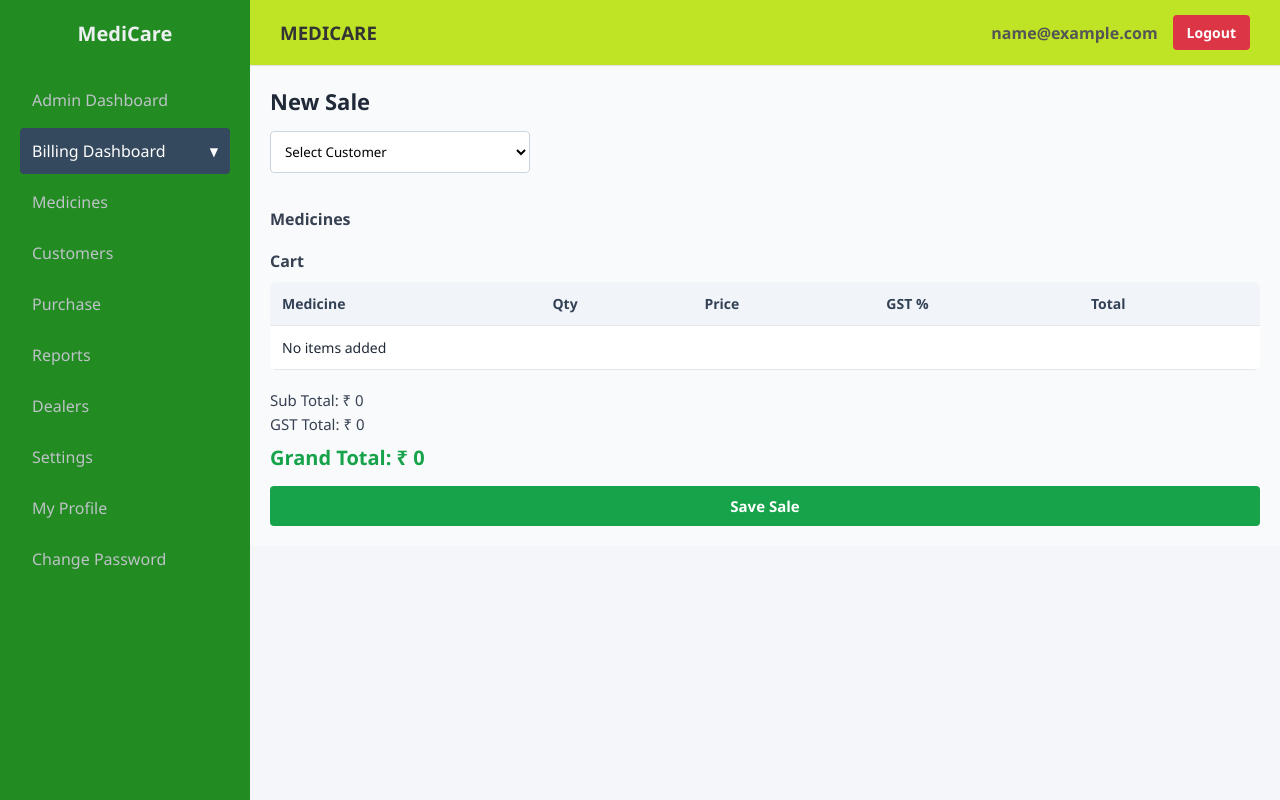
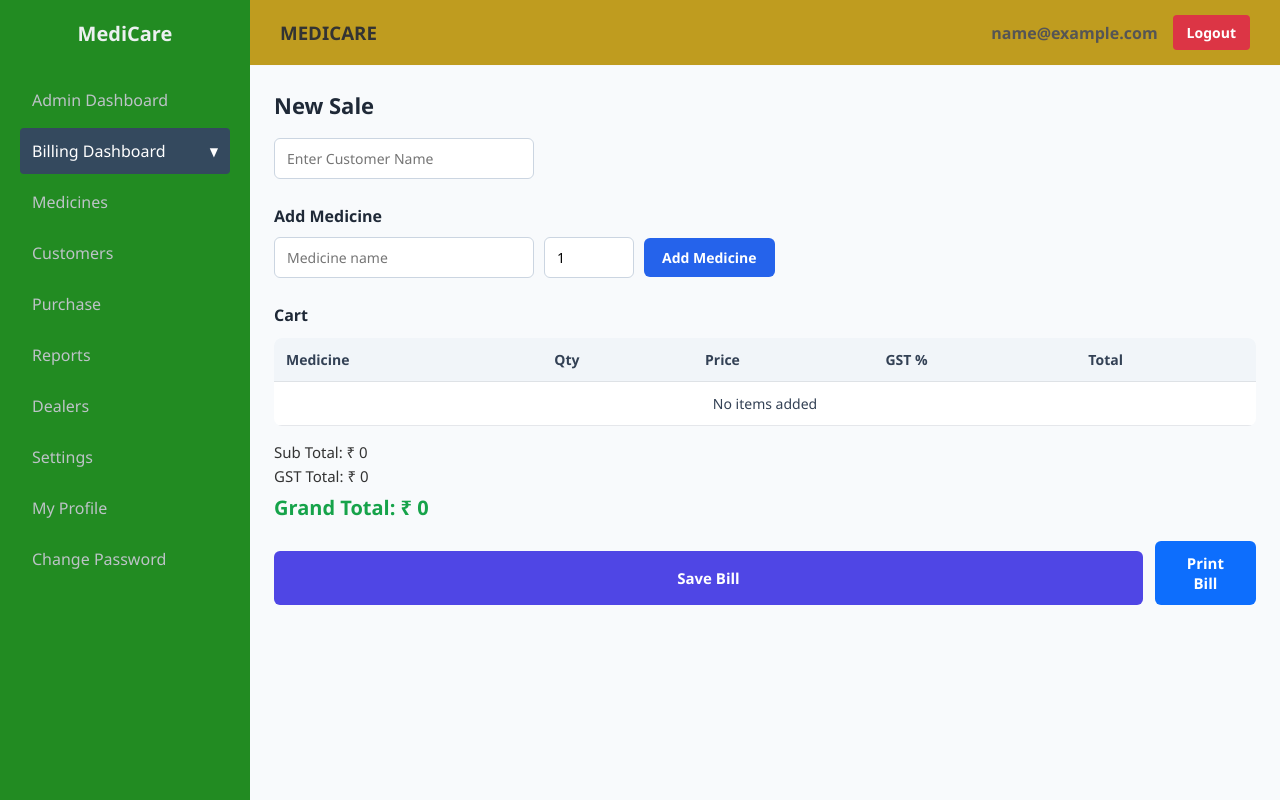
Before and after one commit to adii3404/MBMS, a React (Vite) app: page /new-sale in a window 1280 px wide. Built offline with nearby package versions, Linux system fonts and the light colour scheme; sample sign-in values are in the browser's storage.

Commit message:
new bill small changes

```diff
--- a/src/Pages/NewSales.jsx
+++ b/src/Pages/NewSales.jsx
@@ -4,8 +4,12 @@ import Layout from "../Components/Layout";
 const NewSale = () => {
   const [customers, setCustomers] = useState([]);
   const [medicines, setMedicines] = useState([]);
+
+  const [customerName, setCustomerName] = useState("");
+  const [medicineName, setMedicineName] = useState("");
+  const [qty, setQty] = useState(1);
+
   const [cart, setCart] = useState([]);
-  const [customerId, setCustomerId] = useState("");
 
   // Load customers & medicines
   useEffect(() => {
@@ -13,129 +17,146 @@ const NewSale = () => {
     setMedicines(JSON.parse(localStorage.getItem("medicines")) || []);
   }, []);
 
-  // Add medicine to cart
-  const addToCart = (med) => {
-    const exists = cart.find((i) => i.id === med.id);
-    if (exists) {
-      setCart(
-        cart.map((i) =>
-          i.id === med.id ? { ...i, qty: i.qty + 1 } : i
-        )
+  // ===============================
+  // ADD MEDICINE TO CART (AUTO ADD)
+  // ===============================
+  const addToCart = () => {
+    if (!medicineName.trim() || qty <= 0) {
+      alert("Enter medicine name and quantity");
+      return;
+    }
+
+    let meds = [...medicines];
+
+    // Try to find medicine
+    let med = meds.find(m =>
+      m.name.toLowerCase() === medicineName.toLowerCase()
     );
-    } else {
-      setCart([...cart, { ...med, qty: 1 }]);
-    }
+
+    // ❗ If medicine NOT FOUND → auto add to inventory
+    if (!med) {
+      med = {
+        id: Date.now(),
+        name: medicineName,
+        sellingPrice: 0,
+        gst: 0,
+        stock: 0
       };
 
-  // Calculate totals
-  const calculateTotals = () => {
-    let subTotal = 0;
-    let gstTotal = 0;
+      meds.push(med);
+      localStorage.setItem("medicines", JSON.stringify(meds));
+      setMedicines(meds);
+    }
 
-    cart.forEach((item) => {
-      const itemTotal = item.qty * item.sellingPrice;
-      const gstAmount = (itemTotal * item.gst) / 100;
+    // Prevent duplicate in cart
+    const exists = cart.find(c => c.id === med.id);
+    if (exists) {
+      alert("Medicine already added to cart");
+      return;
+    }
 
-      subTotal += itemTotal;
-      gstTotal += gstAmount;
-    });
+    // Add to cart
+    setCart([
+      ...cart,
+      {
+        id: med.id,
+        name: med.name,
+        qty,
+        price: med.sellingPrice,
+        gst: med.gst
+      }
+    ]);
 
-    return {
-      subTotal,
-      gstTotal,
-      grandTotal: subTotal + gstTotal,
-    };
+    setMedicineName("");
+    setQty(1);
   };
 
-  // Save sale
-  const saveSale = () => {
-    if (!customerId || cart.length === 0) {
-      alert("Select customer and add medicines");
+  // ===============================
+  // TOTALS
+  // ===============================
+  const subTotal = cart.reduce((s, i) => s + i.qty * i.price, 0);
+  const gstTotal = cart.reduce(
+    (s, i) => s + (i.qty * i.price * i.gst) / 100,
+    0
+  );
+  const grandTotal = subTotal + gstTotal;
+
+  // ===============================
+  // SAVE BILL
+  // ===============================
+  const saveBill = () => {
+    if (!customerName.trim() || cart.length === 0) {
+      alert("Enter customer and add medicines");
       return;
     }
 
     const sales = JSON.parse(localStorage.getItem("sales")) || [];
-    const medicinesData =
-      JSON.parse(localStorage.getItem("medicines")) || [];
 
-    const invoiceCounter =
-      Number(localStorage.getItem("invoiceCounter")) || 1;
-
-    const totals = calculateTotals();
-
-    const newSale = {
-      invoiceNo: invoiceCounter,
-      customerId,
+    const bill = {
+      invoiceNo: "INV-" + Date.now(),
+      customer: customerName,
       items: cart,
-      ...totals,
-      date: new Date().toLocaleString(),
+      subTotal,
+      gstTotal,
+      grandTotal,
+      date: new Date().toLocaleString()
     };
 
-    // Reduce stock
-    const updatedMedicines = medicinesData.map((med) => {
-      const soldItem = cart.find((i) => i.id === med.id);
-      return soldItem
-        ? { ...med, stock: med.stock - soldItem.qty }
-        : med;
-    });
+    sales.push(bill);
+    localStorage.setItem("sales", JSON.stringify(sales));
 
-    // Save to LocalStorage
-    localStorage.setItem(
-      "sales",
-      JSON.stringify([newSale, ...sales])
-    );
-    localStorage.setItem(
-      "medicines",
-      JSON.stringify(updatedMedicines)
-    );
-    localStorage.setItem(
-      "invoiceCounter",
-      invoiceCounter + 1
-    );
+    alert("Bill saved successfully");
 
-    alert("Sale completed successfully");
     setCart([]);
-    setCustomerId("");
+    setCustomerName("");
   };
 
-  const totals = calculateTotals();
+  const printBill = () => {
+    window.print();
+  };
 
   return (
     <Layout>
-      <div className="medicine-page">
-        <h2 className="medicine-title">New Sale</h2>
+      <div className="sale-page">
+        <h2 className="sale-title">New Sale</h2>
 
-        {/* Select Customer */}
-        <select
-          className="medicine-input"
-          value={customerId}
-          onChange={(e) => setCustomerId(e.target.value)}
-        >
-          <option value="">Select Customer</option>
-          {customers.map((c) => (
-            <option key={c.id} value={c.id}>
-              {c.name}
-            </option>
+        {/* CUSTOMER */}
+        <input
+          className="sale-input"
+          placeholder="Enter Customer Name"
+          value={customerName}
+          onChange={e => setCustomerName(e.target.value)}
+          list="customerList"
+        />
+        <datalist id="customerList">
+          {customers.map(c => (
+            <option key={c.id} value={c.name} />
           ))}
-        </select>
+        </datalist>
 
-        {/* Medicines List */}
-        <h4 style={{ marginTop: 20 }}>Medicines</h4>
-        {medicines.map((m) => (
-          <button
-            key={m.id}
-            className="btn btn-add"
-            style={{ marginRight: 8, marginBottom: 8 }}
-            onClick={() => addToCart(m)}
-            disabled={m.stock <= 0}
-          >
-            {m.name} (Stock: {m.stock})
+        {/* MEDICINE */}
+        <h4>Add Medicine</h4>
+        <input
+          className="sale-input"
+          placeholder="Medicine name"
+          value={medicineName}
+          onChange={e => setMedicineName(e.target.value)}
+        />
+
+        <input
+          type="number"
+          className="sale-input small"
+          value={qty}
+          onChange={e => setQty(Number(e.target.value))}
+        />
+
+        <button className="btn-add" onClick={addToCart}>
+          Add Medicine
         </button>
-        ))}
 
-        {/* Cart */}
-        <h4 style={{ marginTop: 20 }}>Cart</h4>
-        <table className="medicine-table">
+        {/* CART */}
+        <h4>Cart</h4>
+        <table className="sale-table">
           <thead>
             <tr>
               <th>Medicine</th>
@@ -153,41 +174,37 @@ const NewSale = () => {
                 </td>
               </tr>
             ) : (
-              cart.map((i) => {
-                const itemTotal = i.qty * i.sellingPrice;
-                const gstAmount =
-                  (itemTotal * i.gst) / 100;
-
-                return (
-                  <tr key={i.id}>
-                    <td>{i.name}</td>
-                    <td>{i.qty}</td>
-                    <td>₹ {i.sellingPrice}</td>
-                    <td>{i.gst}%</td>
+              cart.map(c => (
+                <tr key={c.id}>
+                  <td>{c.name}</td>
+                  <td>{c.qty}</td>
+                  <td>₹ {c.price}</td>
+                  <td>{c.gst}%</td>
                   <td>
-                      ₹ {itemTotal + gstAmount}
+                    ₹ {c.qty * c.price + (c.qty * c.price * c.gst) / 100}
                   </td>
                 </tr>
-                );
-              })
+              ))
             )}
           </tbody>
         </table>
 
-        {/* Totals */}
-        <div style={{ marginTop: 20 }}>
-          <p>Sub Total: ₹ {totals.subTotal}</p>
-          <p>GST Total: ₹ {totals.gstTotal}</p>
-          <h3>Grand Total: ₹ {totals.grandTotal}</h3>
+        {/* TOTALS */}
+        <div className="sale-totals">
+          <p>Sub Total: ₹ {subTotal}</p>
+          <p>GST Total: ₹ {gstTotal}</p>
+          <h3>Grand Total: ₹ {grandTotal}</h3>
         </div>
 
-        <button
-          className="btn btn-primary"
-          style={{ marginTop: 15 }}
-          onClick={saveSale}
-        >
-          Save Sale
+        {/* ACTIONS */}
+        <div className="sale-actions">
+          <button className="btn-primary" onClick={saveBill}>
+            Save Bill
           </button>
+          <button className="btn-print" onClick={printBill}>
+            Print Bill
+          </button>
+        </div>
       </div>
     </Layout>
   );
--- a/src/app.css
+++ b/src/app.css
@@ -7,7 +7,8 @@
 }
 
 body {
-  background-color: #f4f6f9;
+  background-color: #f9f9f9;
+  background-image: blur (5px);
   color: #333;
 }
 
@@ -164,12 +165,12 @@ body {
 
 /* --- HEADER --- */
 .header {
-  background-color: #bee425;
+  background-color: #bf9c1f;
   padding: 15px 30px;
   display: flex;
   justify-content: space-between;
   align-items: center;
-  border-bottom: 1px solid #dee2e6;
+  border-bottom: 1px solid #f7f7f8;
 }
 
 .user-info {
@@ -196,7 +197,7 @@ body {
 }
 
 .card {
-  background: #ffffff;
+  background: #f3f0f0;
   padding: 20px;
   border-radius: 8px;
   box-shadow: 0 2px 6px rgba(0,0,0,0.1);
@@ -218,7 +219,7 @@ body {
 }
 
 .dashboard-section {
-  background: white;
+  background: rgb(236, 233, 233);
   padding: 20px;
   border-radius: 8px;
 }
@@ -468,68 +469,75 @@ th {
 /* BILLING – NEW SALE PAGE CSS  */
 /* ============================= */
 
-/* Page container */
-.medicine-page {
-  padding: 20px;
+/* ===============================
+   NEW SALE PAGE (FINAL CSS)
+   =============================== */
+
+.sale-page {
+  padding: 24px;
   background-color: #f8fafc;
+  min-height: calc(100vh - 60px);
 }
 
 /* Page title */
-.medicine-title {
+.sale-title {
   font-size: 22px;
   font-weight: 600;
-  margin-bottom: 15px;
+  margin-bottom: 18px;
   color: #1f2937;
 }
 
-/* Customer dropdown */
-.medicine-input {
-  padding: 10px;
-  border: 1px solid #cbd5e1;
-  border-radius: 4px;
-  width: 260px;
-  margin-bottom: 15px;
-  background-color: white;
+/* Section heading */
+.sale-page h4 {
+  margin: 16px 0 10px;
+  font-size: 16px;
+  font-weight: 600;
+  color: #1f2937;
 }
 
-/* Section headings */
-.medicine-page h4 {
-  margin: 15px 0 10px;
-  font-size: 16px;
-  color: #374151;
+/* Inputs */
+.sale-input {
+  padding: 10px 12px;
+  border: 1px solid #cbd5e1;
+  border-radius: 6px;
+  width: 260px;
+  margin-right: 10px;
+  margin-bottom: 10px;
+  font-size: 14px;
+  background-color: #ffffff;
 }
 
-/* Medicine buttons */
-.medicine-page .btn-add {
-  background-color: #2563eb;
-  color: white;
-  padding: 8px 12px;
-  border-radius: 4px;
-  font-size: 14px;
-  margin-right: 8px;
-  margin-bottom: 8px;
+.sale-input.small {
+  width: 90px;
 }
 
-.medicine-page .btn-add:hover {
+/* Add medicine button */
+.btn-add {
+  padding: 10px 18px;
+  background-color: #2563eb;
+  color: #ffffff;
+  border: none;
+  border-radius: 6px;
+  font-size: 14px;
+  font-weight: 600;
+  cursor: pointer;
+}
+
+.btn-add:hover {
   background-color: #1d4ed8;
 }
 
-.medicine-page .btn-add:disabled {
-  background-color: #94a3b8;
-  cursor: not-allowed;
-}
-
-/* Billing table */
-.medicine-table {
+/* Cart table */
+.sale-table {
   width: 100%;
   border-collapse: collapse;
-  background-color: white;
-  margin-top: 10px;
-  border-radius: 6px;
+  background-color: #ffffff;
+  margin-top: 12px;
+  border-radius: 8px;
   overflow: hidden;
 }
 
-.medicine-table th {
+.sale-table th {
   background-color: #f1f5f9;
   padding: 12px;
   text-align: left;
@@ -538,45 +546,90 @@ th {
   color: #334155;
 }
 
-.medicine-table td {
+.sale-table td {
   padding: 12px;
+  border-bottom: 1px solid #e5e7eb;
   font-size: 14px;
-  color: #1f2937;
-  border-bottom: 1px solid #e5e7eb;
+  color: #334155;
 }
 
-/* Empty cart */
+/* Empty cart row */
 .empty-row {
   text-align: center;
-  padding: 15px;
   color: #64748b;
+  padding: 16px;
 }
 
 /* Totals section */
-.medicine-page p {
+.sale-totals {
+  margin-top: 16px;
   font-size: 15px;
-  margin: 4px 0;
-  color: #374151;
 }
 
-.medicine-page h3 {
-  margin-top: 10px;
+.sale-totals p {
+  margin: 4px 0;
+}
+
+.sale-totals h3 {
+  margin-top: 8px;
   font-size: 20px;
+  font-weight: 700;
   color: #16a34a;
 }
 
-/* Save sale button */
-.medicine-page .btn-primary {
-  margin-top: 15px;
-  padding: 10px 20px;
-  font-size: 15px;
-  border-radius: 4px;
-  background-color: #16a34a;
-  color: white;
+/* Action buttons */
+.sale-actions {
+  margin-top: 20px;
+  display: flex;
+  gap: 12px;
 }
 
-.medicine-page .btn-primary:hover {
+/* Save bill */
+.btn-primary {
+  padding: 12px 26px;
+  background-color: #16a34a;
+  color: #ffffff;
+  border: none;
+  border-radius: 6px;
+  font-size: 15px;
+  font-weight: 600;
+  cursor: pointer;
+}
+
+.btn-primary:hover {
   background-color: #15803d;
+}
+
+/* Print bill */
+.btn-print {
+  padding: 12px 22px;
+  background-color: #0d6efd;
+  color: #ffffff;
+  border: none;
+  border-radius: 6px;
+  font-size: 15px;
+  font-weight: 600;
+  cursor: pointer;
+}
+
+.btn-print:hover {
+  background-color: #0b5ed7;
+}
+
+/* Print view */
+@media print {
+  .sidebar,
+  .header,
+  .btn-add,
+  .btn-primary,
+  .btn-print {
+    display: none !important;
+  }
+
+  .sale-page {
+    padding: 0;
+    background: #ffffff;
+  }
 }
 
 /* ============================= */
```
Also changed, not shown: images/ChatGPT Image Feb 4, 2026, 01_08_03 PM.png (added), images/ChatGPT Image Feb 4, 2026, 01_15_51 PM.png (added). Lines whose indentation alone changed are shown as unchanged.
